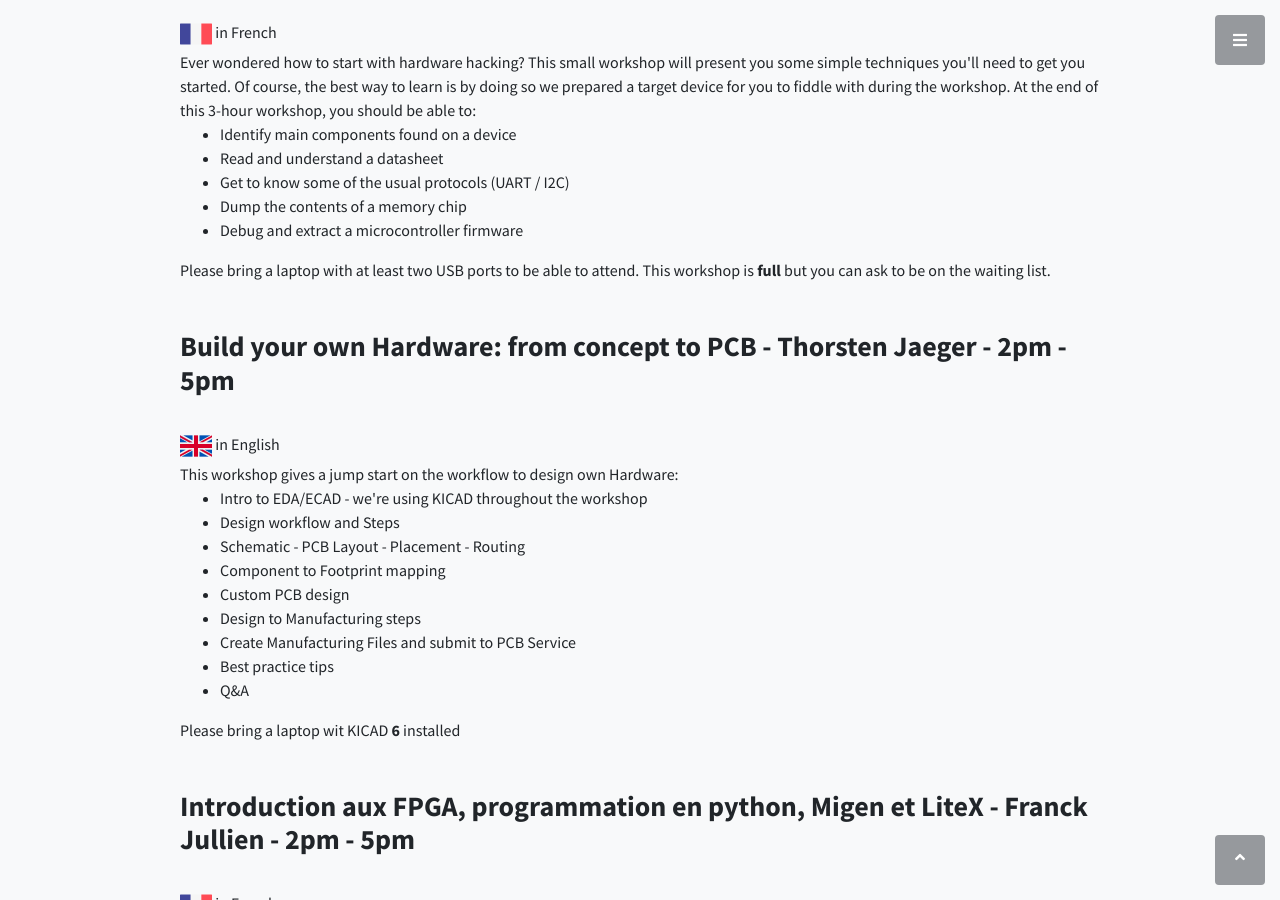
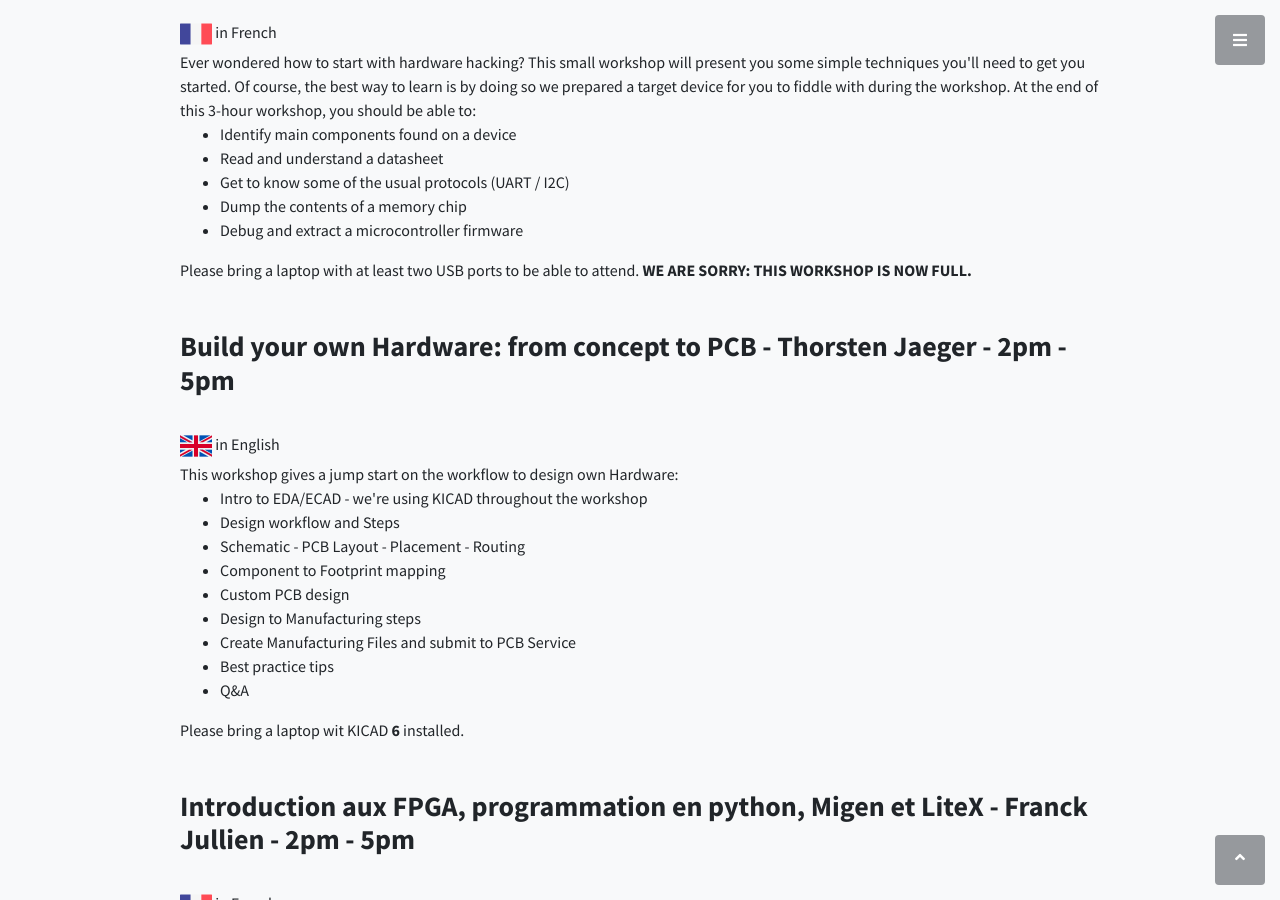
Before and after one commit to ph0wn/ph0wn.github.io, a Jekyll site: the page built from index.html, in a window 1280 px wide and 900 px high, scrolled down 3008 px. Built offline with Jekyll 4.4.1, drawn with Linux system fonts in a browser that asks for light colours; some of the changed text lies outside the part shown.

```diff
--- a/_includes/footer.html
+++ b/_includes/footer.html
@@ -3,6 +3,7 @@
         <ul class="list-inline mb-5">
             <a href="https://twitter.com/ph0wn">Twitter</a>&nbsp;
             <a href="https://github.com/ph0wn">GitHub</a>
+            <a rel="me" href="https://infosec.exchange/@ph0wn">Mastodon</a>
             <!-- This doesnt work any longer TO FIX
                  NB. Discord server no longer exists
             <li class="list-inline-item">
--- a/index.html
+++ b/index.html
@@ -88,7 +88,7 @@ prepared a target device for you to fiddle with during the workshop.
 		 </ul>
 
 		 Please bring a laptop with at least two USB ports to be able to attend.
-     This workshop is <b>full</b> but you can ask to be on the waiting list.
+     <b>WE ARE SORRY: THIS WORKSHOP IS NOW FULL.</b>
 
 		 <h3 class="mt-5">Build your own Hardware: from concept to PCB - Thorsten Jaeger - 2pm - 5pm</h3><br>
 		 <img src="/images/united-kingdom.png"  title="icon made by www.freepik.com" alt="icon made by www.freepik.com" width="32px" /> in English<br>
@@ -105,7 +105,7 @@ prepared a target device for you to fiddle with during the workshop.
 		     <li> Best practice tips</li>
 		     <li> Q&A</li>
 		 </ul>
-      Please bring a laptop wit KICAD <b>6</b> installed
+      Please bring a laptop wit KICAD <b>6</b> installed.
 
 
 		 <h3 class="mt-5">Introduction aux FPGA, programmation en python, Migen et LiteX - Franck Jullien - 2pm - 5pm</h3><br>
```
Also changed, not shown: other parts of index.html (+1 -0 lines).
